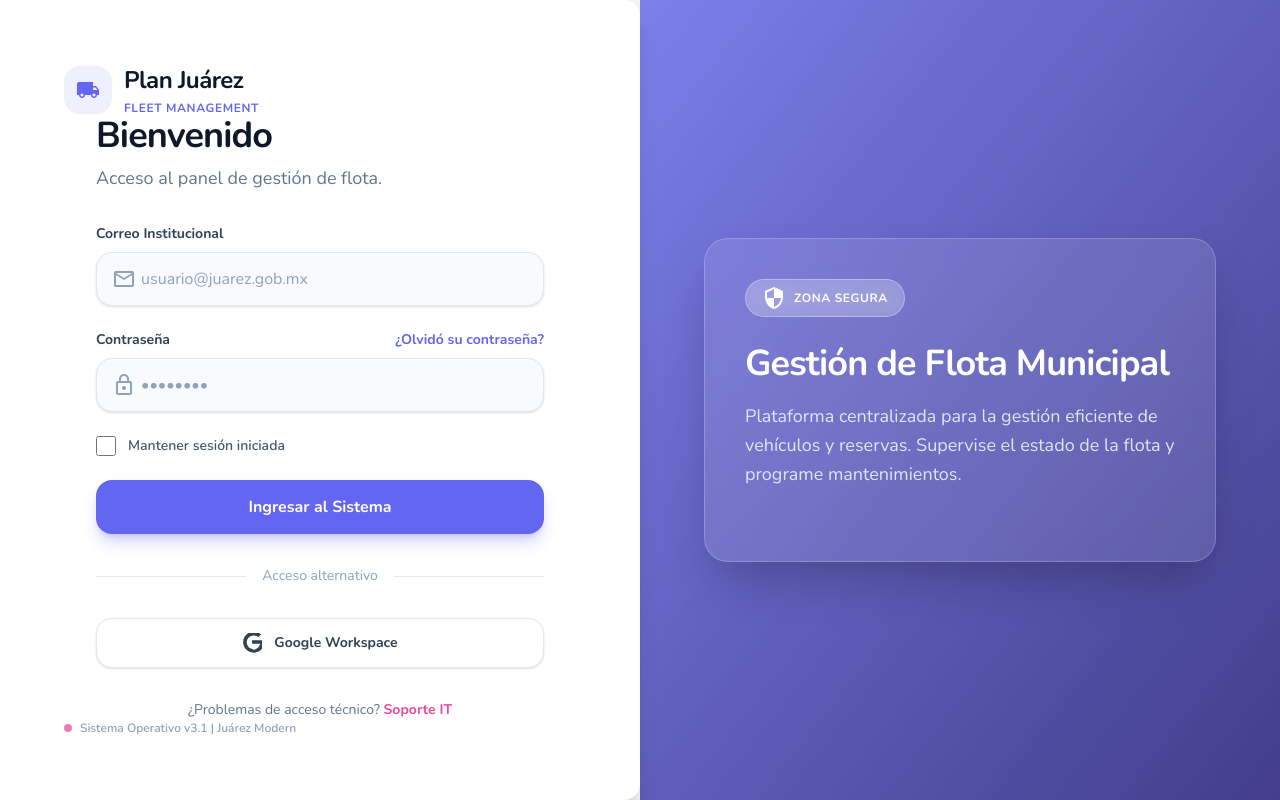
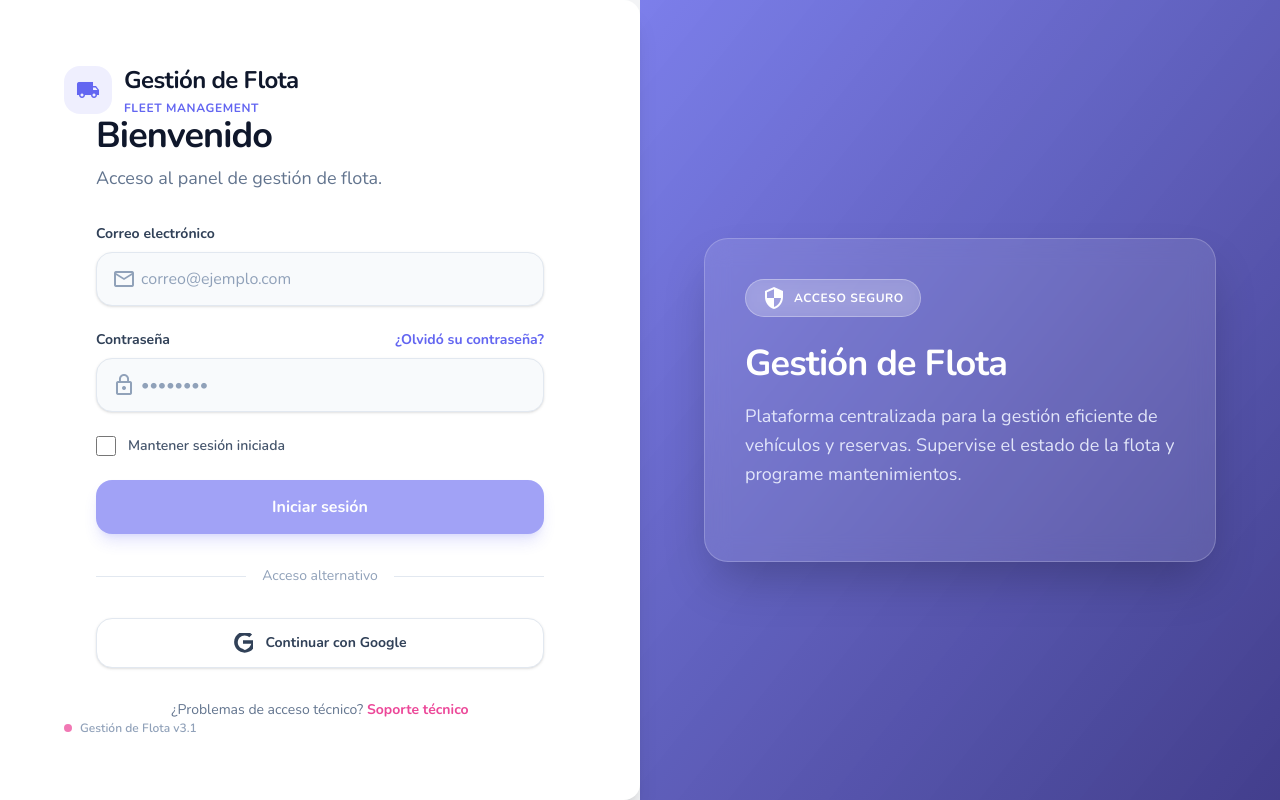
Before and after one commit to dagargon89/gestor_vehiculos_GPJ, a React (Vite) app in the folder frontend/: page /login in a window 1280 px wide. Built offline with nearby package versions, Linux system fonts and the light colour scheme; no server answers.

Commit message:
Refactor login component to include password reset functionality, update UI text for clarity, and enhance error handling. Modify CSS comments for design system clarity.

```diff
--- a/frontend/src/components/layout/MainLayout.tsx
+++ b/frontend/src/components/layout/MainLayout.tsx
@@ -19,7 +19,7 @@ export function MainLayout() {
               <span className="material-icons">local_shipping</span>
             </div>
             <div>
-              <h1 className="text-xl font-bold text-slate-900">Plan Juárez</h1>
+              <h1 className="text-xl font-bold text-slate-900">Gestión de Flota</h1>
               <p className="text-xs text-primary font-bold uppercase tracking-wider">Fleet Management</p>
             </div>
           </div>
--- a/frontend/src/contexts/AuthContext.tsx
+++ b/frontend/src/contexts/AuthContext.tsx
@@ -5,6 +5,7 @@ import {
   GoogleAuthProvider,
   signInWithEmailAndPassword,
   signOut as firebaseSignOut,
+  sendPasswordResetEmail as firebaseSendPasswordResetEmail,
   onAuthStateChanged,
   onIdTokenChanged,
 } from 'firebase/auth';
@@ -26,6 +27,7 @@ interface AuthContextType {
   signInWithGoogle: () => Promise<void>;
   signInWithEmail: (email: string, password: string) => Promise<void>;
   signOut: () => Promise<void>;
+  sendPasswordResetEmail: (email: string) => Promise<void>;
   getIdToken: () => Promise<string>;
 }
 
@@ -90,6 +92,11 @@ export function AuthProvider({ children }: { children: React.ReactNode }) {
     await signInWithEmailAndPassword(auth, email, password);
   };
 
+  const sendPasswordResetEmail = async (email: string) => {
+    if (!auth) throw new Error('Firebase no configurado. Configure VITE_FIREBASE_* en .env');
+    await firebaseSendPasswordResetEmail(auth, email);
+  };
+
   const signOut = async () => {
     if (auth) await firebaseSignOut(auth);
     delete apiClient.defaults.headers.common['Authorization'];
@@ -107,6 +114,7 @@ export function AuthProvider({ children }: { children: React.ReactNode }) {
     signInWithGoogle,
     signInWithEmail,
     signOut,
+    sendPasswordResetEmail,
     getIdToken,
   };
 
--- a/frontend/src/index.css
+++ b/frontend/src/index.css
@@ -1,6 +1,6 @@
 @import "tailwindcss";
 
-/* Sistema de diseño Plan Juárez - tokens del ejemplo */
+/* Sistema de diseño - tokens del ejemplo */
 @theme {
   --color-primary: #6366f1;
   --color-primary-dark: #4f46e5;
--- a/frontend/src/pages/Auth/Login.tsx
+++ b/frontend/src/pages/Auth/Login.tsx
@@ -1,34 +1,105 @@
-import { useState } from 'react';
+import { useState, useEffect } from 'react';
 import { useNavigate, useLocation } from 'react-router-dom';
+import { setPersistence, browserLocalPersistence, browserSessionPersistence } from 'firebase/auth';
 import { useAuth } from '../../contexts/AuthContext';
+import { auth } from '../../config/firebase.config';
+
+function getFirebaseErrorMessage(code: string): string {
+  const messages: Record<string, string> = {
+    'auth/invalid-credential': 'Correo o contraseña incorrectos.',
+    'auth/invalid-email': 'El correo no es válido.',
+    'auth/user-disabled': 'Esta cuenta ha sido deshabilitada.',
+    'auth/user-not-found': 'No existe una cuenta con este correo.',
+    'auth/wrong-password': 'Contraseña incorrecta.',
+    'auth/popup-closed-by-user': 'Inicio de sesión cancelado.',
+    'auth/cancelled-popup-request': 'Inicio de sesión cancelado.',
+    'auth/popup-blocked': 'El popup fue bloqueado. Permite ventanas emergentes para este sitio.',
+    'auth/network-request-failed': 'Error de conexión. Revisa tu red.',
+    'auth/too-many-requests': 'Demasiados intentos. Intenta más tarde.',
+  };
+  return messages[code] ?? 'Error al iniciar sesión. Intenta de nuevo.';
+}
 
 export function Login() {
   const [email, setEmail] = useState('');
   const [password, setPassword] = useState('');
   const [remember, setRemember] = useState(false);
-  const { signInWithGoogle, signInWithEmail } = useAuth();
+  const [error, setError] = useState<string | null>(null);
+  const [loading, setLoading] = useState(false);
+  const [forgotOpen, setForgotOpen] = useState(false);
+  const [forgotEmail, setForgotEmail] = useState('');
+  const [forgotStatus, setForgotStatus] = useState<'idle' | 'sending' | 'success' | 'error'>('idle');
+  const [forgotError, setForgotError] = useState<string | null>(null);
+  const { signInWithGoogle, signInWithEmail, sendPasswordResetEmail, currentUser, loading: authLoading } = useAuth();
   const navigate = useNavigate();
   const location = useLocation();
   const from = (location.state as { from?: { pathname: string } })?.from?.pathname || '/';
 
+  useEffect(() => {
+    if (!authLoading && currentUser) {
+      navigate(from, { replace: true });
+    }
+  }, [authLoading, currentUser, navigate, from]);
+
   const handleSubmit = async (e: React.FormEvent) => {
     e.preventDefault();
+    setError(null);
+    setLoading(true);
     try {
+      if (auth) await setPersistence(auth, remember ? browserLocalPersistence : browserSessionPersistence);
       await signInWithEmail(email, password);
       navigate(from, { replace: true });
-    } catch (err) {
-      console.error(err);
+    } catch (err: unknown) {
+      const code = (err as { code?: string })?.code ?? '';
+      setError(getFirebaseErrorMessage(code));
+    } finally {
+      setLoading(false);
     }
   };
 
   const handleGoogle = async () => {
+    setError(null);
+    setLoading(true);
     try {
+      if (auth) await setPersistence(auth, remember ? browserLocalPersistence : browserSessionPersistence);
       await signInWithGoogle();
       navigate(from, { replace: true });
-    } catch (err) {
-      console.error(err);
+    } catch (err: unknown) {
+      const code = (err as { code?: string })?.code ?? '';
+      setError(getFirebaseErrorMessage(code));
+    } finally {
+      setLoading(false);
     }
   };
+
+  const handleForgotSubmit = async (e: React.FormEvent) => {
+    e.preventDefault();
+    setForgotError(null);
+    setForgotStatus('sending');
+    try {
+      await sendPasswordResetEmail(forgotEmail.trim());
+      setForgotStatus('success');
+    } catch (err: unknown) {
+      const code = (err as { code?: string })?.code ?? '';
+      setForgotError(code === 'auth/user-not-found' ? 'No existe una cuenta con este correo.' : getFirebaseErrorMessage(code));
+      setForgotStatus('error');
+    }
+  };
+
+  const isValidEmail = (s: string) => /^[^\s@]+@[^\s@]+\.[^\s@]+$/.test(s.trim());
+  const canSubmit = email.trim() && password && isValidEmail(email);
+
+  if (authLoading) {
+    return (
+      <div className="min-h-screen flex items-center justify-center bg-background-light">
+        <div className="text-primary font-display font-bold">Cargando...</div>
+      </div>
+    );
+  }
+
+  if (currentUser) {
+    return null;
+  }
 
   return (
     <div className="min-h-screen flex font-display bg-background-light text-slate-800">
@@ -38,7 +109,7 @@ export function Login() {
             <span className="material-icons text-2xl">local_shipping</span>
           </div>
           <div>
-            <h2 className="text-2xl font-bold tracking-tight text-slate-900">Plan Juárez</h2>
+            <h2 className="text-2xl font-bold tracking-tight text-slate-900">Gestión de Flota</h2>
             <p className="text-xs text-primary font-bold uppercase tracking-wider mt-1">Fleet Management</p>
           </div>
         </div>
@@ -51,7 +122,7 @@ export function Login() {
 
           <form onSubmit={handleSubmit} className="space-y-6">
             <div className="space-y-2">
-              <label className="block text-sm font-bold text-slate-700" htmlFor="email">Correo Institucional</label>
+              <label className="block text-sm font-bold text-slate-700" htmlFor="email">Correo electrónico</label>
               <div className="relative group">
                 <div className="absolute inset-y-0 left-0 pl-4 flex items-center pointer-events-none text-slate-400 group-focus-within:text-primary">
                   <span className="material-icons text-xl">mail_outline</span>
@@ -62,14 +133,14 @@ export function Login() {
                   value={email}
                   onChange={(e) => setEmail(e.target.value)}
                   className="block w-full pl-11 pr-4 py-3.5 border border-slate-200 rounded-[16px] bg-slate-50 text-slate-900 placeholder-slate-400 focus:outline-none focus:ring-2 focus:ring-primary focus:border-transparent sm:text-base font-medium shadow-sm"
-                  placeholder="usuario@juarez.gob.mx"
+                  placeholder="correo@ejemplo.com"
                 />
               </div>
             </div>
             <div className="space-y-2">
               <div className="flex items-center justify-between">
                 <label className="block text-sm font-bold text-slate-700" htmlFor="password">Contraseña</label>
-                <a className="text-sm font-bold text-primary hover:text-accent transition-colors" href="#">¿Olvidó su contraseña?</a>
+                <button type="button" onClick={() => { setForgotOpen(true); setForgotStatus('idle'); setForgotError(null); setForgotEmail(email); }} className="text-sm font-bold text-primary hover:text-accent transition-colors">¿Olvidó su contraseña?</button>
               </div>
               <div className="relative group">
                 <div className="absolute inset-y-0 left-0 pl-4 flex items-center pointer-events-none text-slate-400 group-focus-within:text-primary">
@@ -95,11 +166,24 @@ export function Login() {
               />
               <label className="ml-3 block text-sm font-semibold text-slate-600" htmlFor="remember-me">Mantener sesión iniciada</label>
             </div>
+            {error && (
+              <div className="rounded-[16px] bg-red-50 border border-red-200 px-4 py-3 text-sm text-red-700 font-medium">
+                {error}
+              </div>
+            )}
             <button
               type="submit"
-              className="w-full flex justify-center py-3.5 px-4 border border-transparent rounded-[16px] shadow-lg shadow-primary/30 text-base font-bold text-white bg-primary hover:bg-primary-dark focus:outline-none focus:ring-2 focus:ring-offset-2 focus:ring-primary transition-all duration-200 hover:-translate-y-0.5"
+              disabled={loading || !canSubmit}
+              className="w-full flex justify-center items-center gap-2 py-3.5 px-4 border border-transparent rounded-[16px] shadow-lg shadow-primary/30 text-base font-bold text-white bg-primary hover:bg-primary-dark focus:outline-none focus:ring-2 focus:ring-offset-2 focus:ring-primary transition-all duration-200 hover:-translate-y-0.5 disabled:opacity-60 disabled:cursor-not-allowed disabled:transform-none"
             >
-              Ingresar al Sistema
+              {loading ? (
+                <>
+                  <span className="material-icons animate-spin text-xl">refresh</span>
+                  Ingresando...
+                </>
+              ) : (
+                'Iniciar sesión'
+              )}
             </button>
             <div className="relative py-2">
               <div className="absolute inset-0 flex items-center">
@@ -112,23 +196,74 @@ export function Login() {
             <button
               type="button"
               onClick={handleGoogle}
-              className="w-full flex justify-center items-center gap-3 py-3.5 px-4 border border-slate-200 rounded-[16px] shadow-sm bg-white text-sm font-bold text-slate-700 hover:bg-slate-50 hover:text-primary hover:border-primary/30 focus:outline-none focus:ring-2 focus:ring-offset-2 focus:ring-primary transition-all duration-200"
+              disabled={loading}
+              className="w-full flex justify-center items-center gap-3 py-3.5 px-4 border border-slate-200 rounded-[16px] shadow-sm bg-white text-sm font-bold text-slate-700 hover:bg-slate-50 hover:text-primary hover:border-primary/30 focus:outline-none focus:ring-2 focus:ring-offset-2 focus:ring-primary transition-all duration-200 disabled:opacity-60 disabled:cursor-not-allowed"
             >
-              <svg className="h-5 w-5" viewBox="0 0 24 24" aria-hidden="true">
-                <path d="M12.0003 20.45c4.656 0 8.556-3.21 9.97-7.66h-9.97v-4.22h14.4c.144.75.22 1.54.22 2.34 0 7.39-5.36 12.66-12.62 12.66-6.99 0-12.66-5.67-12.66-12.66s5.67-12.66 12.66-12.66c3.39 0 6.47 1.25 8.87 3.49l-3.32 3.32c-1.39-1.34-3.36-2.18-5.55-2.18-4.57 0-8.28 3.71-8.28 8.28s3.71 8.28 8.28 8.28z" fill="currentColor" />
-              </svg>
-              Google Workspace
+              {loading ? (
+                <>
+                  <span className="material-icons animate-spin text-xl">refresh</span>
+                  Ingresando...
+                </>
+              ) : (
+                <>
+                  <svg className="h-5 w-5" viewBox="0 0 24 24" aria-hidden="true">
+                    <path d="M12.0003 20.45c4.656 0 8.556-3.21 9.97-7.66h-9.97v-4.22h14.4c.144.75.22 1.54.22 2.34 0 7.39-5.36 12.66-12.62 12.66-6.99 0-12.66-5.67-12.66-12.66s5.67-12.66 12.66-12.66c3.39 0 6.47 1.25 8.87 3.49l-3.32 3.32c-1.39-1.34-3.36-2.18-5.55-2.18-4.57 0-8.28 3.71-8.28 8.28s3.71 8.28 8.28 8.28z" fill="currentColor" />
+                  </svg>
+                  Continuar con Google
+                </>
+              )}
             </button>
           </form>
+
+          {forgotOpen && (
+            <div className="fixed inset-0 z-50 flex items-center justify-center p-4 bg-black/50" onClick={() => setForgotOpen(false)}>
+              <div className="bg-white rounded-[16px] shadow-xl border border-slate-200 p-6 w-full max-w-md space-y-4" onClick={e => e.stopPropagation()}>
+                <div className="flex items-center justify-between">
+                  <h3 className="text-lg font-bold text-slate-900">Restablecer contraseña</h3>
+                  <button type="button" onClick={() => setForgotOpen(false)} className="text-slate-400 hover:text-slate-600">
+                    <span className="material-icons">close</span>
+                  </button>
+                </div>
+                <p className="text-sm text-slate-600">Ingresa tu correo y te enviaremos un enlace para restablecer tu contraseña.</p>
+                {forgotStatus === 'success' ? (
+                  <div className="rounded-[16px] bg-green-50 border border-green-200 px-4 py-3 text-sm text-green-800 font-medium">
+                    Revisa tu correo para restablecer la contraseña.
+                  </div>
+                ) : (
+                  <form onSubmit={handleForgotSubmit} className="space-y-4">
+                    <input
+                      type="email"
+                      value={forgotEmail}
+                      onChange={e => setForgotEmail(e.target.value)}
+                      placeholder="Correo electrónico"
+                      className="block w-full px-4 py-3 border border-slate-200 rounded-[16px] bg-slate-50 text-slate-900 focus:outline-none focus:ring-2 focus:ring-primary focus:border-transparent"
+                      required
+                    />
+                    {forgotError && (
+                      <div className="rounded-[16px] bg-red-50 border border-red-200 px-4 py-2 text-sm text-red-700">{forgotError}</div>
+                    )}
+                    <div className="flex gap-2">
+                      <button type="button" onClick={() => setForgotOpen(false)} className="flex-1 py-2.5 px-4 rounded-[16px] border border-slate-200 font-bold text-slate-700 hover:bg-slate-50">
+                        Cancelar
+                      </button>
+                      <button type="submit" disabled={forgotStatus === 'sending' || !isValidEmail(forgotEmail)} className="flex-1 py-2.5 px-4 rounded-[16px] bg-primary text-white font-bold hover:bg-primary-dark disabled:opacity-60">
+                        {forgotStatus === 'sending' ? 'Enviando...' : 'Enviar enlace'}
+                      </button>
+                    </div>
+                  </form>
+                )}
+              </div>
+            </div>
+          )}
           <p className="text-center text-sm text-slate-500">
             ¿Problemas de acceso técnico?{' '}
-            <a className="font-bold text-accent hover:text-pink-700 transition-colors" href="#">Soporte IT</a>
+            <a className="font-bold text-accent hover:text-pink-700 transition-colors" href="#">Soporte técnico</a>
           </p>
         </div>
 
         <div className="text-xs text-slate-400 font-semibold flex items-center gap-2">
           <span className="w-2 h-2 rounded-full bg-accent animate-pulse" />
-          Sistema Operativo v3.1 | Juárez Modern
+          Gestión de Flota v3.1
         </div>
       </div>
 
@@ -138,9 +273,9 @@ export function Login() {
           <div className="bg-white/10 backdrop-blur-md rounded-[24px] p-10 border border-white/20 shadow-2xl">
             <div className="inline-flex items-center gap-2 px-4 py-1.5 rounded-full bg-white/20 border border-white/30 text-xs font-bold uppercase tracking-wider mb-6 text-white backdrop-blur-sm">
               <span className="material-icons text-sm">security</span>
-              Zona Segura
+              Acceso seguro
             </div>
-            <h2 className="text-4xl font-extrabold mb-4 font-display leading-tight tracking-tight">Gestión de Flota Municipal</h2>
+            <h2 className="text-4xl font-extrabold mb-4 font-display leading-tight tracking-tight">Gestión de Flota</h2>
             <p className="text-lg text-indigo-50 mb-8 leading-relaxed opacity-90">
               Plataforma centralizada para la gestión eficiente de vehículos y reservas. Supervise el estado de la flota y programe mantenimientos.
             </p>
```
